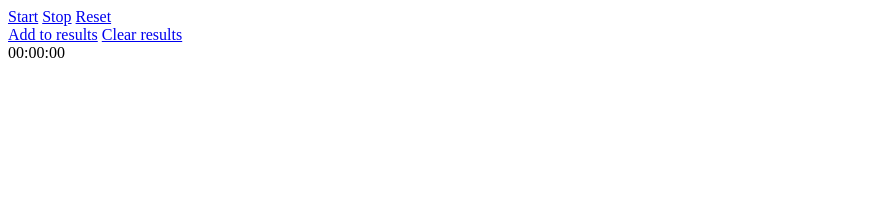
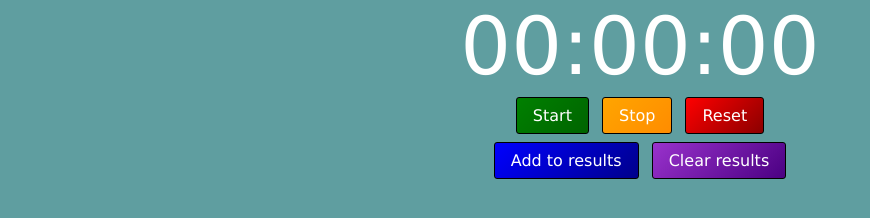
Before and after one commit to grande-tomasz/es6-basics, a plain HTML site: page index.html in a window 1280 px wide. Shown: the whole page, without its empty margins (0-870 px from the left). Drawn offline with Linux system fonts and the light colour scheme.

Commit message:
Add some styles

```diff
--- a/index.html
+++ b/index.html
@@ -8,6 +8,7 @@
     <link rel="stylesheet" href="style.css">
   </head>
   <body>
+    <div class="stopwatch"></div>
     <nav class="controls">
       <a href="#" class="button" id="start">Start</a>
       <a href="#" class="button" id="stop">Stop</a>
@@ -16,7 +17,6 @@
       <a href="#" class="button" id="addResult">Add to results</a>
       <a href="#" class="button" id="clearResult">Clear results</a>
     </nav>
-    <div class="stopwatch"></div>
     <ul class="results"></ul>
     <script type="text/javascript" src="script.js"></script>
   </body>
--- a/style.css
+++ b/style.css
@@ -0,0 +1,47 @@
+body {
+  font-family: 'Lucida Sans', 'Lucida Sans Regular', 'Lucida Grande', 'Lucida Sans Unicode', Geneva, Verdana, sans-serif;
+  background-color: CadetBlue;
+  color: white;
+  display: flex;
+  flex-direction: column;
+  flex-wrap: wrap;
+  align-items: center;
+}
+body,
+ul {
+  margin: 0;
+  padding: 0;
+}
+
+.stopwatch {
+  font-size: 5rem;
+}
+
+.controls {
+  max-width: 500px;
+  text-align: center;
+}
+.controls a {
+  border: 1px solid black;
+  display: inline-block;
+  margin: 0.25rem;
+  padding: 0.5rem 1rem;
+  border-radius: 3px;
+  background: linear-gradient(135deg, red, darkred);
+  text-decoration: none;
+  color: white;
+}
+.controls a:hover {
+  border: 1px solid white;
+}
+#start {background-image: linear-gradient(135deg, green, darkgreen);}
+#stop {background-image: linear-gradient(135deg, orange, darkorange);}
+#reset {background-image: linear-gradient(135deg, red, darkred);}
+#addResult {background-image: linear-gradient(135deg, blue, darkblue);}
+#clearResult {background-image: linear-gradient(135deg, darkorchid, indigo);}
+
+.results li {
+  margin: 0.25rem;
+  font-size: 2rem;
+  list-style-type: square;
+}
```
